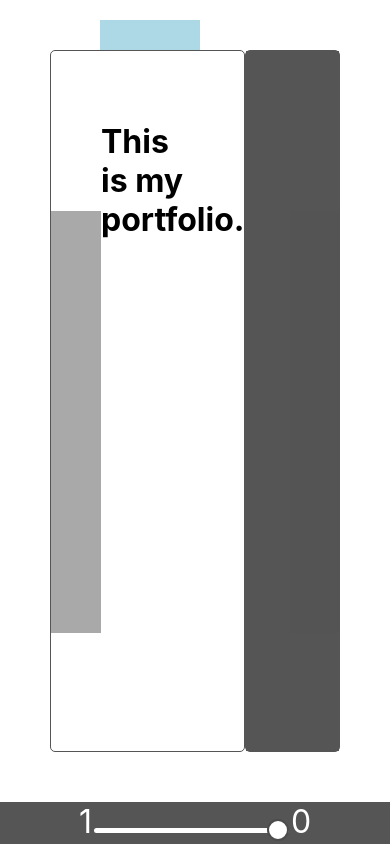
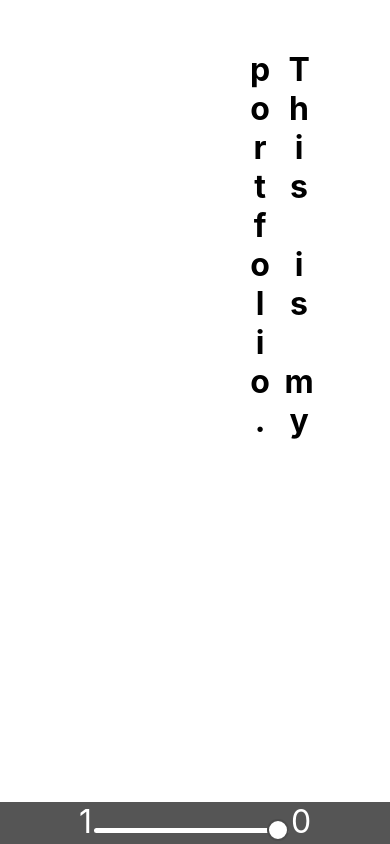
Before and after one commit to Shigi-p/shigi_portfolio, a React (Create React App) app in the folder portfolio/: page / in a window 390 px wide. Built offline with nearby package versions, Linux system fonts and the light colour scheme.

Commit message:
develop responsive design

```diff
--- a/portfolio/package.json
+++ b/portfolio/package.json
@@ -7,6 +7,7 @@
     "node-sass": "^4.13.0",
     "react": "^16.11.0",
     "react-dom": "^16.11.0",
+    "react-easy-swipe": "0.0.18",
     "react-scripts": "3.2.0",
     "sass-loader": "^8.0.0"
   },
--- a/portfolio/src/App.js
+++ b/portfolio/src/App.js
@@ -1,4 +1,5 @@
 import React from 'react';
+import Swipe from 'react-easy-swipe';
 import './App.scss';
 
 class App extends React.Component{
@@ -7,6 +8,7 @@ class App extends React.Component{
     this.state ={
       page: 0,
       maxPage: 9,
+      swipePageValid: false,
     };
     this.pages = this.pages.bind(this);
     this.bookmark = this.bookmark.bind(this);
@@ -14,6 +16,8 @@ class App extends React.Component{
     this.goNextpage = this.goNextpage.bind(this);
     this.goPreviouspage = this.goPreviouspage.bind(this);
     this.changePage = this.changePage.bind(this);
+    this.onSwipeMove = this.onSwipeMove.bind(this);
+    this.onSwipeEnd = this.onSwipeEnd.bind(this);
   }
 
   pages(page){
@@ -34,10 +38,10 @@ class App extends React.Component{
             <h1>目次</h1>
             <hr/>
             <ul>
-              <li>Part1.鴫原俊樹について</li>
-              <li>Part2.大学での暮らし</li>
-              <li>Part3.つくったもの</li>
-              <li>Part4.連絡先</li>
+              <li onClick={() => this.setState({page:3})}>Part1.鴫原俊樹について</li>
+              <li onClick={() => this.setState({page:3})}>Part2.大学での暮らし</li>
+              <li onClick={() => this.setState({page:3})}>Part3.つくったもの</li>
+              <li onClick={() => this.setState({page:3})}>Part4.連絡先</li>
             </ul>
           </div>
         );
@@ -113,19 +117,45 @@ class App extends React.Component{
     })
   }
 
+  onSwipeMove(position, event) {
+    if(parseInt(position.x, 10) > 200 && !this.state.swipePageValid){
+      console.log(`Moved ${position.x} pixels horizontally`, event);
+      this.setState({
+        page: this.state.page + 1,
+        swipePageValid: true,
+      })
+    }else if(parseInt(position.x, 10) < -200 && !this.state.swipePageValid){
+      console.log(`Moved ${position.x} pixels horizontally`, event);
+      this.setState({
+        page: this.state.page - 1,
+        swipePageValid: true,
+      })
+    }
+  }
+
+  onSwipeEnd(){
+    this.setState({
+      swipePageValid: false,
+    })
+  }
+
   render(){
     return (
       <div className="App">
         <div className="Book">
-          {this.bookmark()}
-          <div className="LeftPage">
-            <span className="NextpageButton" onClick={() => this.goNextpage()} />
-            {this.pages(this.state.page + 1)}
-          </div>
-          <div className="RightPage">
-            {this.pages(this.state.page)}
-            <span className="PreviouspageButton" onClick={() => this.goPreviouspage()} />
-          </div>
+          <Swipe
+            onSwipeMove={this.onSwipeMove}
+            onSwipeEnd={this.onSwipeEnd}>
+            {this.bookmark()}
+            <div className="RightPage">
+              {this.pages(this.state.page)}
+              <span className="PreviouspageButton" onClick={() => this.goPreviouspage()} />
+            </div>
+            <div className="LeftPage">
+              <span className="NextpageButton" onClick={() => this.goNextpage()} />
+              {this.pages(this.state.page + 1)}
+            </div>
+          </Swipe>
         </div>
         <div className="BottomMenubar">
           {this.state.page + 1}
--- a/portfolio/src/App.scss
+++ b/portfolio/src/App.scss
@@ -1,23 +1,27 @@
 .Book{
-  display: flex;
+  display: block;
   box-sizing: border-box;
   height: 100vh;
   padding: 50px 50px calc(50px + 5vh) 50px;
+  text-orientation: upright;
   width: 100vw;
+  writing-mode: vertical-rl;
   .LeftPage{
     background-color: #fff;
     border: solid 1px #555;
-    border-radius: 5px;
+    border-radius: 20px 0 0 20px;
+    box-shadow: 0 10px 0 0 #ddd;
     box-sizing: border-box;
-    width: 50vw;
+    width: 50%;
     z-index: 10;
   }
   .RightPage{
     background-color: #fff;
     border: solid 1px #555;
-    border-radius: 5px;
+    border-radius: 0 20px 20px 0;
+    box-shadow: 0 10px 0 0 #ddd;
     box-sizing: border-box;
-    width: 50vw;
+    width: 50%;
     z-index: 11;
   }
   //ここから各ページのcss
@@ -41,18 +45,18 @@
   }
   //各ページのcss終わり
   .Bookmark{
-    background-color: lightblue;
-    height: 300px;
-    left: 100px;
-    position: absolute;
-    transition: .2s;
-    top: 20px;
-    width: 100px;
-    z-index: 1;
+    //background-color: lightblue;
+    //height: 300px;
+    //left: 100px;
+    //position: absolute;
+    //transition: .2s;
+    //top: 20px;
+    //width: 100px;
+    //z-index: 1;
   }
 
   .Bookmark:hover{
-    transform: translateY(-10px);
+    //transform: translateY(-10px);
   }
 
   .NextpageButton, .PreviouspageButton{
@@ -63,11 +67,16 @@
     opacity: .5;
     top: 25%;
     position: absolute;
-    width: 50px;
+    transition: .2s;
+    width: 30px;
   }
 
   .PreviouspageButton{
     right: 50px;
+  }
+
+  .NextpageButton:hover, .PreviouspageButton:hover{
+    transform: scale(1.01);
   }
 }
 .BottomMenubar{
@@ -114,3 +123,20 @@
     }
   }
 }
+
+@media screen and (max-width:1024px) {
+  .Book{
+    padding: 0;
+    .RightPage{
+      display: none;
+    }
+    .LeftPage{
+      border: none;
+      border-radius: 0;
+      width: 100%;
+    }
+    .NextpageButton, .PreviouspageButton{
+      display: none;
+    }
+  }
+}
```
Also changed, not shown: 1 other file (tests, documents, lock files or other folders).
